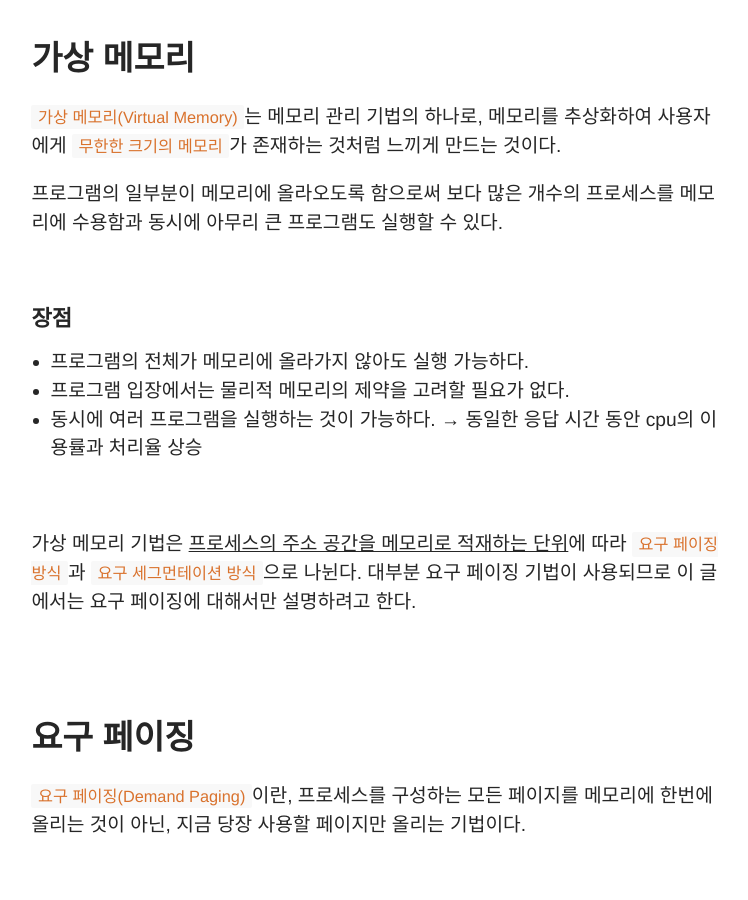
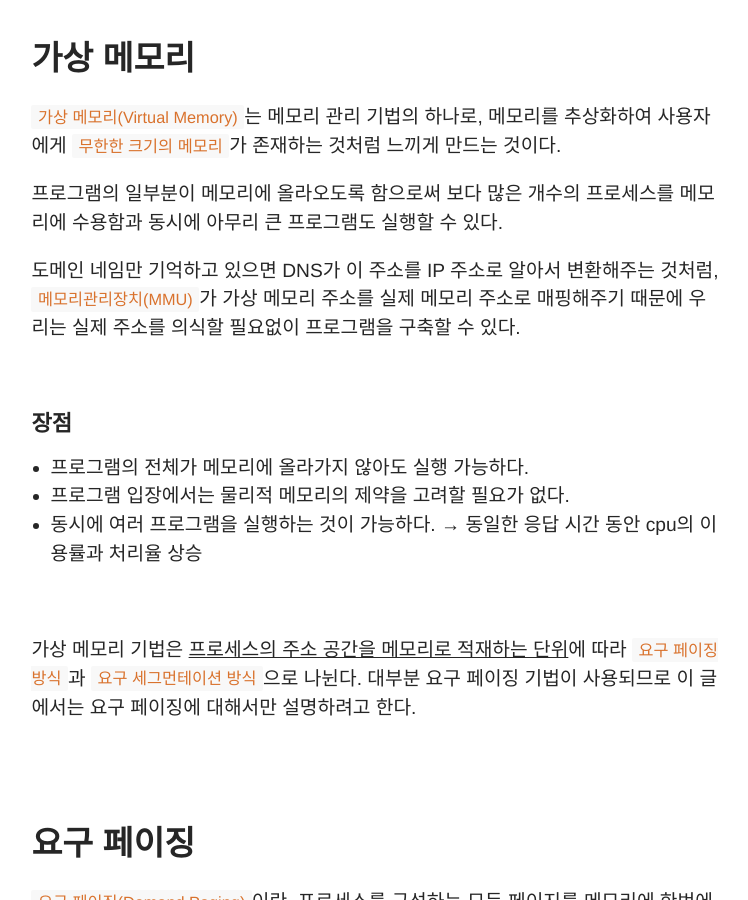
Before and after one commit to aerimforest/aerimforest.github.io, a Jekyll site: the page built from _posts/2022-11-12-virtual-memory.md, in a window 1280 px wide and 900 px high, scrolled down 404 px. Shown: the whole window, without its empty margins (263-1011 px from the left). Built offline with Jekyll 4.4.1, drawn with Linux system fonts in a browser that asks for light colours; some web fonts are replaced; comment, search, counter and statistics services are not loaded.

Commit message:
[Docs] update post

```diff
--- a/_posts/2022-11-12-virtual-memory.md
+++ b/_posts/2022-11-12-virtual-memory.md
@@ -13,6 +13,8 @@ excerpt_separator: <!--more-->
 <!--more-->
 
 프로그램의 일부분이 메모리에 올라오도록 함으로써 보다 많은 개수의 프로세스를 메모리에 수용함과 동시에 아무리 큰 프로그램도 실행할 수 있다.
+
+도메인 네임만 기억하고 있으면 DNS가 이 주소를 IP 주소로 알아서 변환해주는 것처럼, `메모리관리장치(MMU)`가 가상 메모리 주소를 실제 메모리 주소로 매핑해주기 때문에 우리는 실제 주소를 의식할 필요없이 프로그램을 구축할 수 있다.
 
 <br>
 
```
